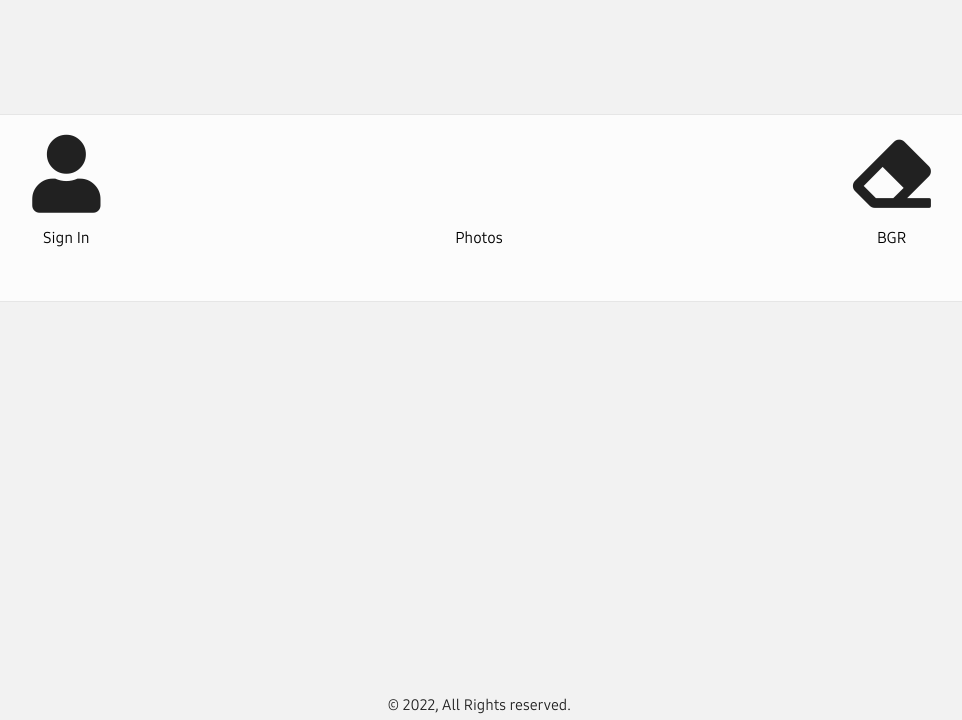
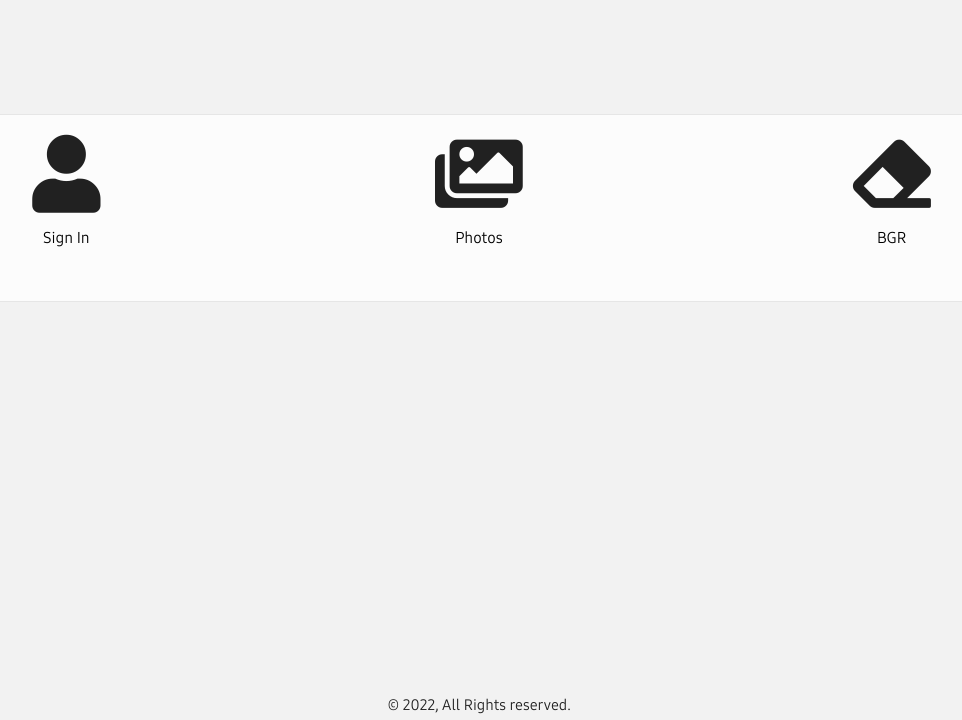
Before and after one commit to gk7995/photos, a plain HTML site: page index.html in a window 1280 px wide. Shown: the part 206-926 px from the top of the page, without its empty margins (161-1123 px from the left). Drawn offline with nearby package versions, Linux system fonts and the light colour scheme.

Commit message:
update index

```diff
--- a/index.html
+++ b/index.html
@@ -88,7 +88,7 @@
               <a href="https://accounts.google.com" target="_blank" class="black-text">Sign In</a></div>
           </div>
           <div class="col s4 m4 l4">
-            <i class="fab fa-images fa-5x"></i><br>
+            <i class="fas fa-images fa-5x"></i><br>
             <div class="oui-button transparent blue-text">
               <a href="gp.html" class="black-text">Photos</a></div>
           </div>
```
